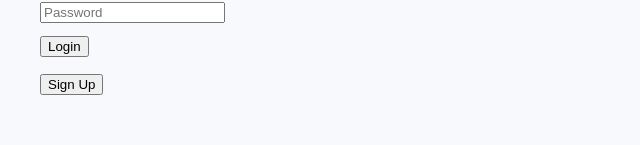
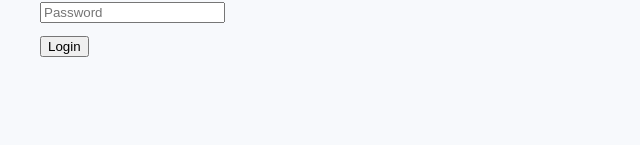
Before and after one commit to tevinskeete8-dotcom/circlefi, a React (Vite) app: page /login in a window 1280 px wide. Shown: the part 155-300 px from the top of the page, without its empty margins (0-640 px from the left). Built offline with nearby package versions, Linux system fonts and the light colour scheme.

Commit message:
Fix login redirect

```diff
--- a/src/pages/Login.tsx
+++ b/src/pages/Login.tsx
@@ -1,7 +1,10 @@
 import { useState } from "react";
+import { useNavigate } from "react-router-dom";
 import { supabase } from "../lib/supabase";
 
 export default function Login() {
+  const navigate = useNavigate();
+
   const [email, setEmail] = useState("");
   const [password, setPassword] = useState("");
   const [loading, setLoading] = useState(false);
@@ -15,28 +18,15 @@ export default function Login() {
       password,
     });
 
-    if (error) {
-      alert(error.message);
-    }
-
     setLoading(false);
-  }
-
-  async function handleSignUp() {
-    setLoading(true);
-
-    const { error } = await supabase.auth.signUp({
-      email,
-      password,
-    });
 
     if (error) {
       alert(error.message);
-    } else {
-      alert("Check your email to confirm your account.");
+      return;
     }
 
-    setLoading(false);
+    // ✅ Redirect after successful login
+    navigate("/app");
   }
 
   return (
@@ -68,12 +58,6 @@ export default function Login() {
           {loading ? "Loading..." : "Login"}
         </button>
       </form>
-
-      <div style={{ marginTop: 16 }}>
-        <button onClick={handleSignUp} disabled={loading}>
-          Sign Up
-        </button>
-      </div>
     </div>
   );
 }
```
Also changed, not shown: 1 other file (tests, documents, lock files or other folders).
